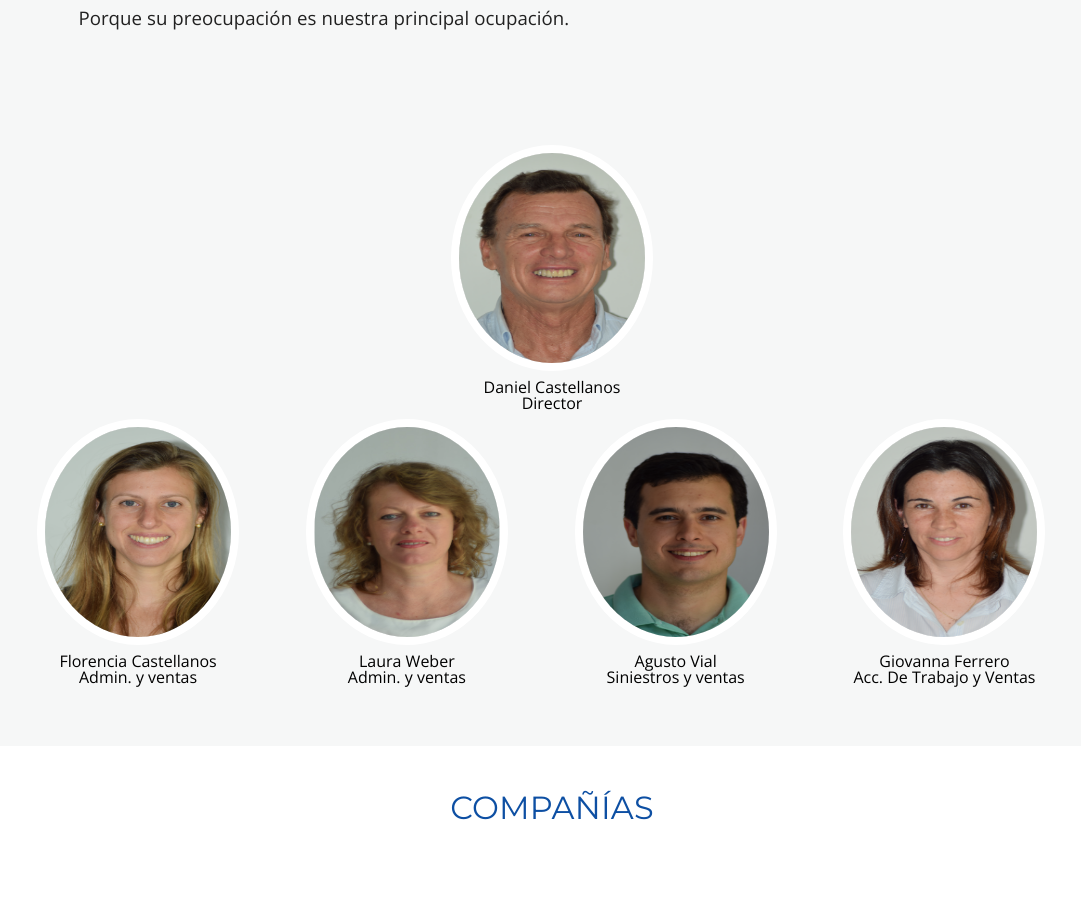
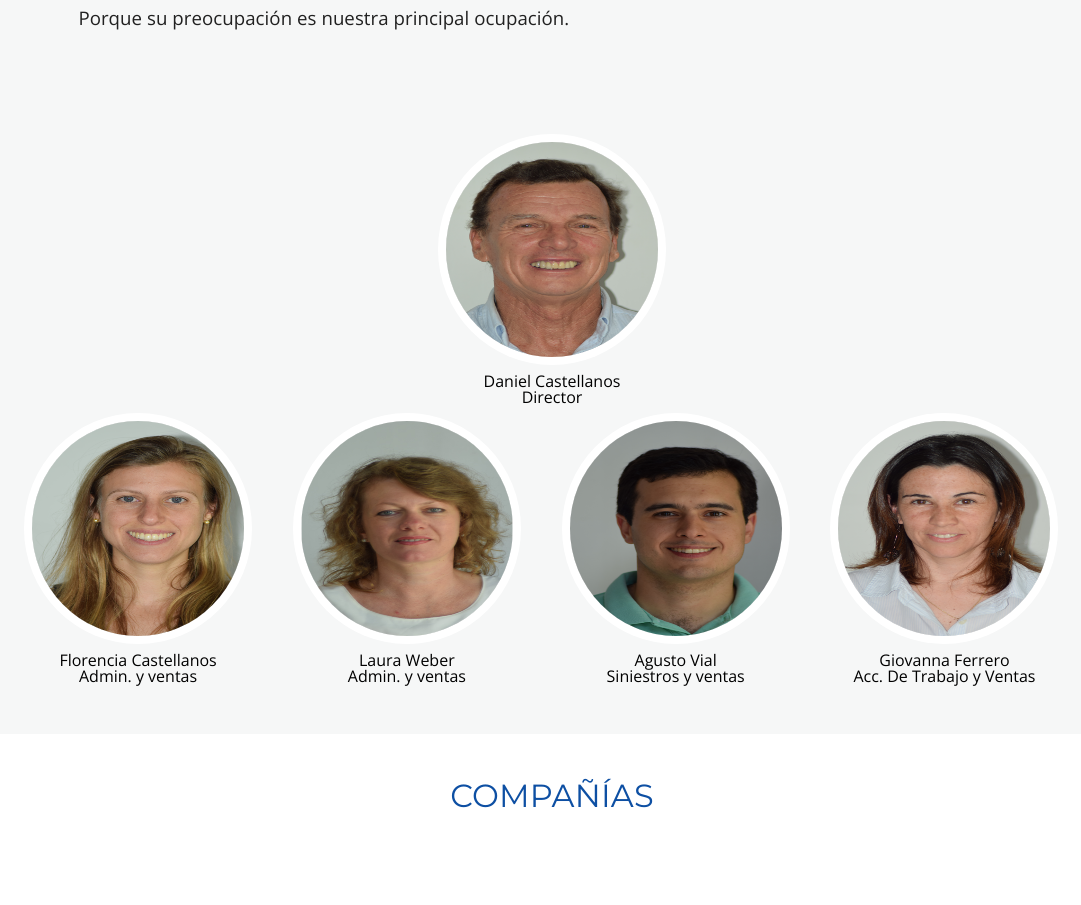
Before and after one commit to antonellaclavero/daniel-castellanos, a plain HTML site: page index.html in a window 1280 px wide. Shown: the part 860-1765 px from the top of the page, without its empty margins (88-1169 px from the left). Drawn offline with nearby package versions, Linux system fonts and the light colour scheme.

Commit message:
Change size images in section members, and change padding in this section

```diff
--- a/css/main.css
+++ b/css/main.css
@@ -96,7 +96,7 @@ section.our-team .team {
     margin-bottom: 0;
 }
 .our-team ul.container {
-	padding: 1em 8%;
+	padding: 5px 8%;
 }
 .our-team .member {
     float: left;
@@ -108,8 +108,8 @@ section.our-team .team {
 	width: 100%;
 }
 .member img {
-    height: 210px;
-    width: 186px;
+	height: 215px;
+    width: 212px;
     margin-bottom: 10px;
     display: block;
     margin: 1em auto;
```
